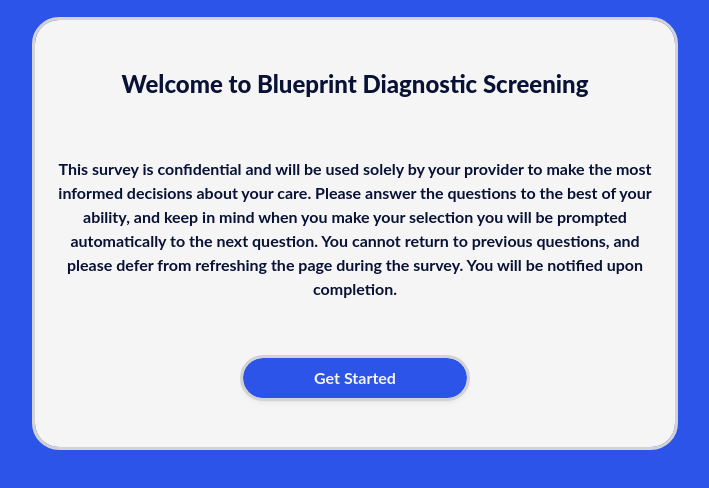
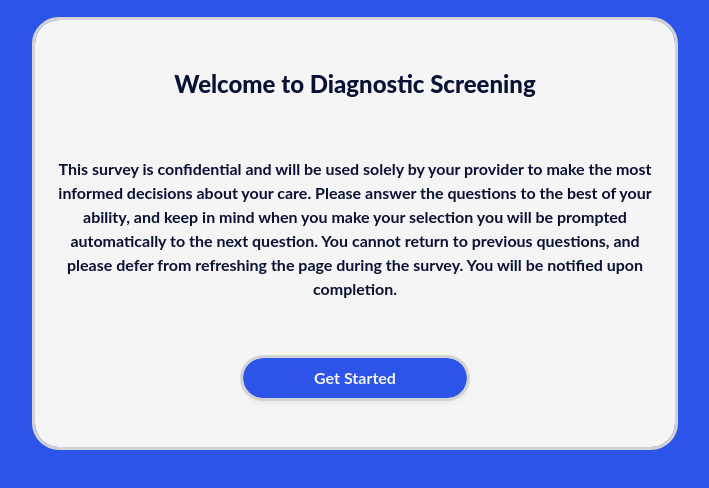
Before and after one commit to catlynbowles/blueprint-fe, a Next.js app: page / in a window 1280 px wide. Shown: the top 488 px of the page, without its empty margins (285-994 px from the left). Built offline with nearby package versions, Linux system fonts and the light colour scheme.

Commit message:
remove blueprint names

```diff
--- a/pages/_app.js
+++ b/pages/_app.js
@@ -6,7 +6,7 @@
   return (
     <>
       <Head>
-        <title>Blueprint Diagnostic Screening</title>
+        <title>Diagnostic Screening</title>
         <link rel="shortcut icon" href="/images/favicon.ico" />
         <meta name="viewport" content="initial-scale=1.0, width=device-width" />
         <meta
--- a/pages/index.js
+++ b/pages/index.js
@@ -9,7 +9,7 @@
       <DialogBox>
         <div className="flex flex-col items-center justify-around text-center min-h-full">
           <InformationalLayout
-            header="Welcome to Blueprint Diagnostic Screening"
+            header="Welcome to Diagnostic Screening"
             text="This survey is confidential and will be used solely by your provider
             to make the most informed decisions about your care. Please answer
             the questions to the best of your ability, and keep in mind when you
```
Also changed, not shown: 1 other file (tests, documents, lock files or other folders).
